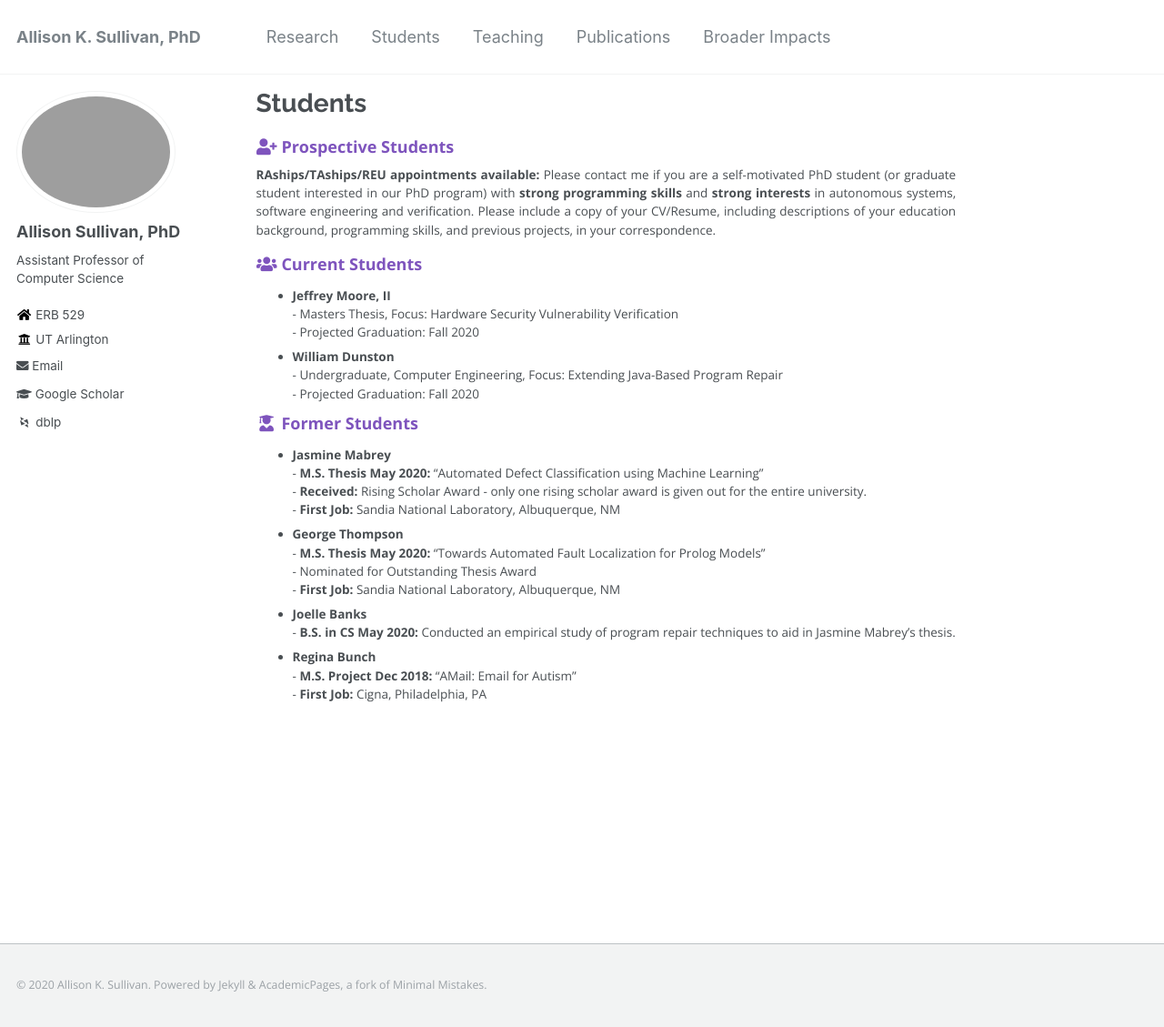
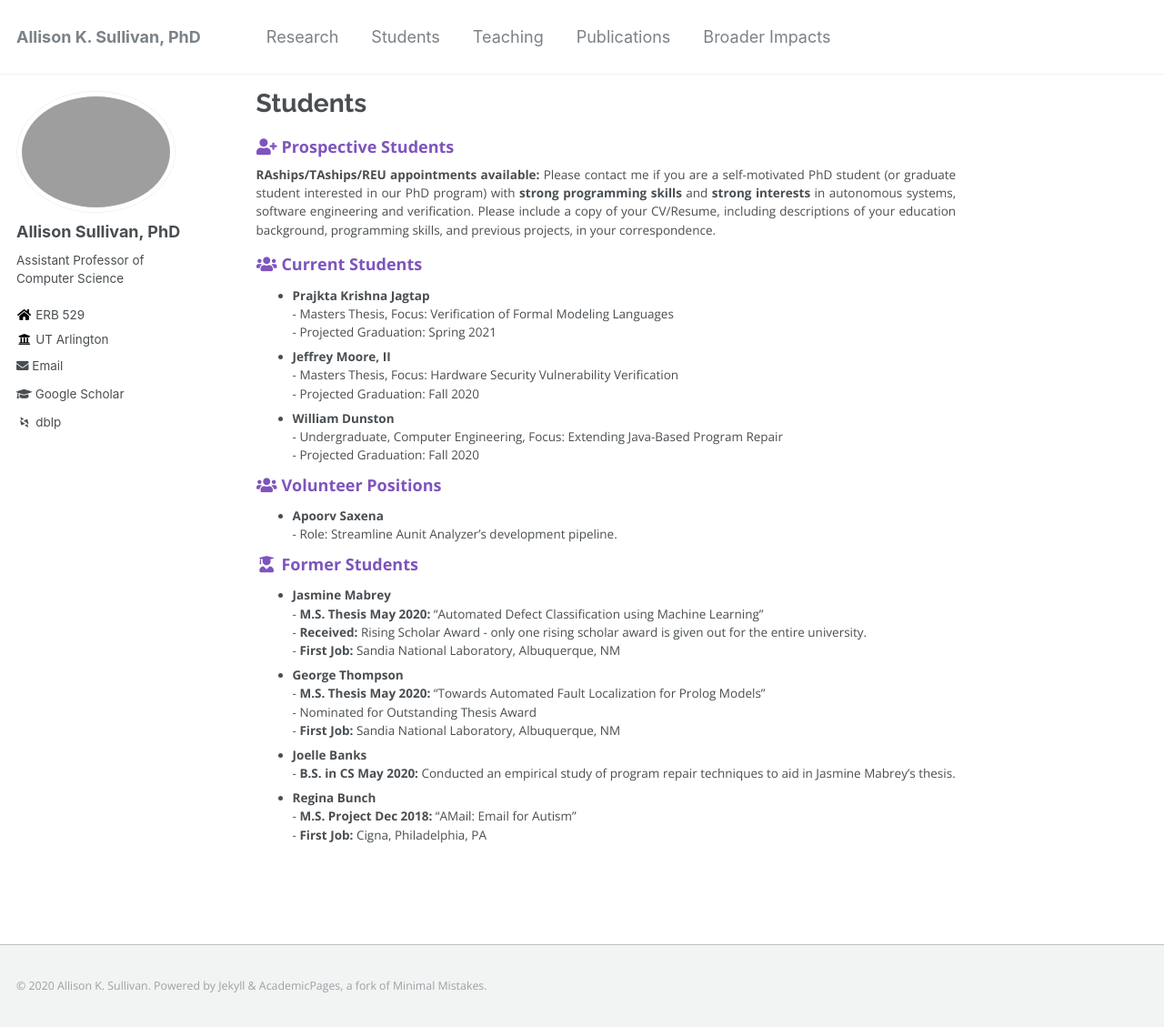
Before and after one commit to Allisonius/allisonius.github.io, a Jekyll site: the page built from _pages/students.md, in a window 1280 px wide and 1129 px high. Shown: the whole window at 91% size. Built offline with Jekyll 4.4.1, drawn with Linux system fonts in a browser that asks for light colours; some web fonts are replaced.

Commit message:
Update students.md

```diff
--- a/_pages/students.md
+++ b/_pages/students.md
@@ -9,8 +9,12 @@ author_profile: true
 **RAships/TAships/REU appointments available:** Please contact me if you are a self-motivated PhD student (or graduate student interested in our PhD program) with **strong programming skills** and **strong interests** in autonomous systems, software engineering and verification. Please include a copy of your CV/Resume, including descriptions of your education background, programming skills, and previous projects, in your correspondence.
 
 ### <i class="fa fa-fw fa-users" aria-hidden="true"></i> Current Students
+* **Prajkta Krishna Jagtap** <br> - Masters Thesis, Focus: Verification of Formal Modeling Languages  <br> - Projected Graduation: Spring 2021
 * **Jeffrey Moore, II** <br> - Masters Thesis, Focus: Hardware Security Vulnerability Verification  <br> - Projected Graduation: Fall 2020
 * **William Dunston** <br> - Undergraduate, Computer Engineering, Focus: Extending Java-Based Program Repair <br> - Projected Graduation: Fall 2020
+
+### <i class="fa fa-fw fa-users" aria-hidden="true"></i> Volunteer Positions
+* **Apoorv Saxena** <br> - Role: Streamline Aunit Analyzer's development pipeline.
 
 ### <i class="fa fa-fw fa-user-graduate" aria-hidden="true"></i> Former Students
 * **Jasmine Mabrey** <br> - **M.S. Thesis May 2020:** "Automated Defect Classification using Machine Learning" <br> - **Received:** Rising Scholar Award - only one rising scholar award is given out for the entire university. <br> - **First Job:** Sandia National Laboratory, Albuquerque, NM
```
